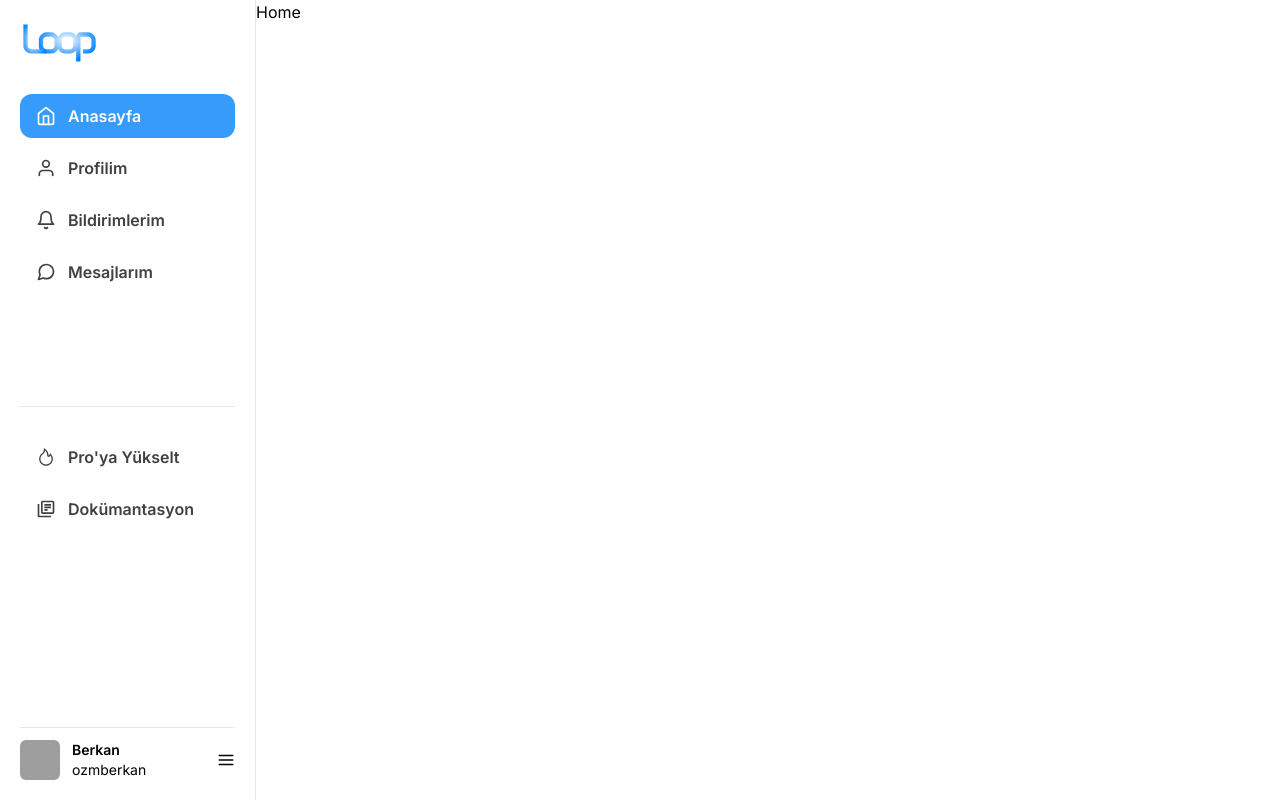
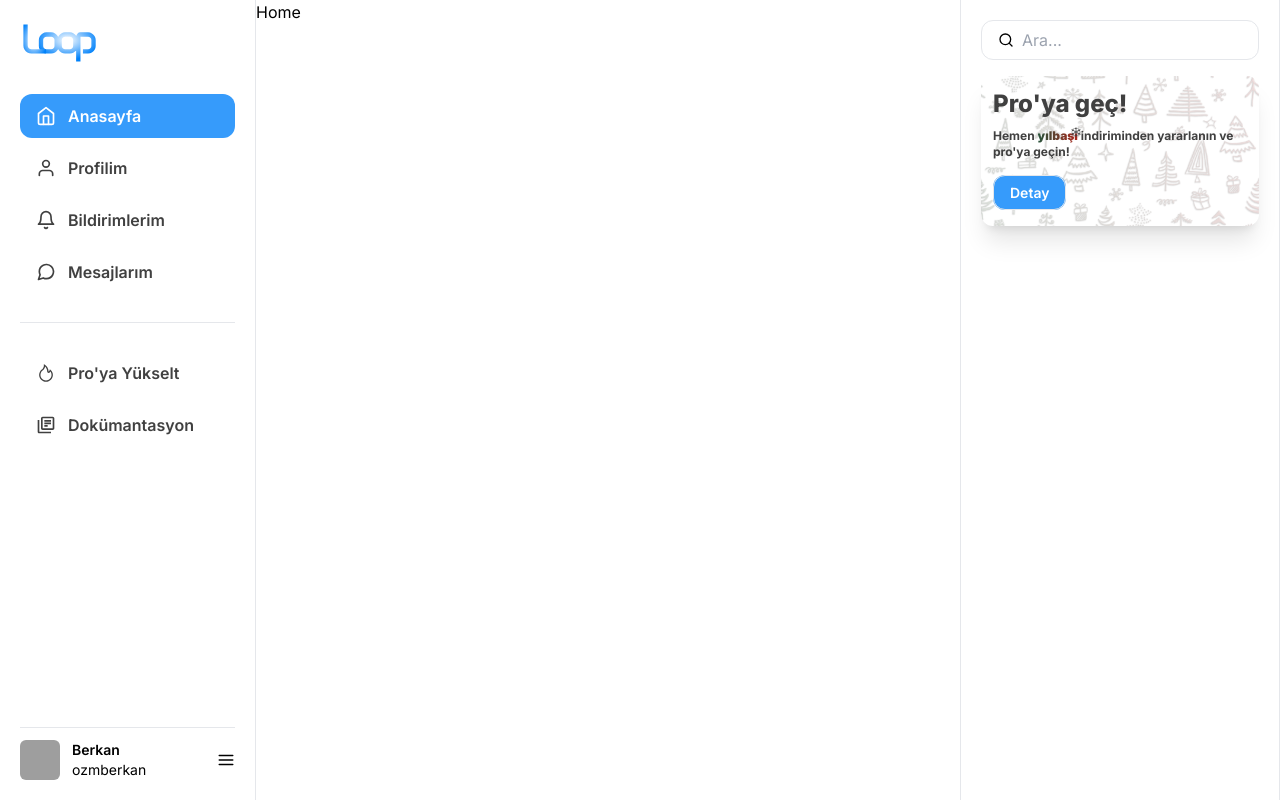
Before and after one commit to ozmberkan/loop, a React (Vite) app in the folder frontend/: page / in a window 1280 px wide. Built offline with nearby package versions, Linux system fonts and the light colour scheme; grey boxes are pictures that could not be loaded.

Commit message:
right bar & pro box added

```diff
--- /dev/null
+++ b/frontend/src/components/Rightbar/Rightbar.jsx
@@ -0,0 +1,25 @@
+import React from "react";
+import { FiSearch } from "react-icons/fi";
+import Pro from "../UI/Rightbar/Pro";
+
+const Rightbar = () => {
+  return (
+    <div className="min-w-80 max-w-64 p-5 flex flex-col items-start justify-start border-r gap-4 border-l">
+      <form>
+        <div className="flex items-center gap-x-2 border rounded-xl px-4 h-10">
+          <span>
+            <FiSearch />
+          </span>
+          <input
+            type="text"
+            className="h-full w-full outline-none"
+            placeholder="Ara..."
+          />
+        </div>
+      </form>
+      <Pro />
+    </div>
+  );
+};
+
+export default Rightbar;
--- /dev/null
+++ b/frontend/src/components/UI/Rightbar/Pro.jsx
@@ -0,0 +1,32 @@
+import React from "react";
+import { IoIosSnow } from "react-icons/io";
+import { Link } from "react-router-dom";
+
+const Pro = () => {
+  return (
+    <div className="p-3 rounded-xl h-[150px] w-full bg-premium bg-opacity-1  bg-center bg-cover flex flex-col gap-3 shadow-xl">
+      <div className="flex flex-col">
+        <h1 className="font-extrabold text-neutral-700 text-2xl">
+          Pro'ya geç!
+        </h1>
+        <p className="text-xs font-bold mt-2 text-neutral-700">
+          Hemen{" "}
+          <strong className="bg-clip-text text-transparent bg-gradient-to-r from-[#28543C] to-[#AF261C] relative ">
+            yılbaşı
+            <span className="text-neutral-700 absolute -top-0.5 -right-1">
+              <IoIosSnow />
+            </span>
+          </strong>{" "}
+          indiriminden yararlanın ve pro'ya geçin!
+        </p>
+      </div>
+      <div className="mt-2">
+        <Link className="bg-primary text-white border text-sm font-semibold px-4 py-2 rounded-xl ">
+          Detay
+        </Link>
+      </div>
+    </div>
+  );
+};
+
+export default Pro;
--- a/frontend/src/components/UI/Sidebar/LowerLink.jsx
+++ b/frontend/src/components/UI/Sidebar/LowerLink.jsx
@@ -4,7 +4,7 @@ import { LowerLinks } from "~/data/data";
 
 const LowerLink = () => {
   return (
-    <div className="w-full flex flex-col gap-2 items-start justify-start h-full">
+    <div className="w-full flex flex-col gap-2 items-start justify-start h-full ">
       {LowerLinks.map((link) => (
         <NavLink
           id={link.id}
--- a/frontend/src/components/UI/Sidebar/ProfileLink.jsx
+++ b/frontend/src/components/UI/Sidebar/ProfileLink.jsx
@@ -3,7 +3,7 @@ import { FiMenu } from "react-icons/fi";
 
 const ProfileLink = () => {
   return (
-    <div className="mt-auto border-t pt-3 w-full   text-sm flex justify-between    items-center gap-x-2">
+    <div className="mt-auto border-t pt-3 w-full text-sm flex justify-between    items-center gap-x-2">
       <div className="flex items-center gap-x-3">
         <img
           src="https://avatars.githubusercontent.com/u/148571945?v=4"
--- a/frontend/src/components/UI/Sidebar/UpperLink.jsx
+++ b/frontend/src/components/UI/Sidebar/UpperLink.jsx
@@ -4,7 +4,7 @@ import { UpperLinks } from "~/data/data";
 
 const UpperLink = () => {
   return (
-    <div className="w-full flex flex-col gap-2 items-start justify-start h-full">
+    <div className="w-full flex flex-col gap-2 items-start justify-start  ">
       {UpperLinks.map((link) => (
         <NavLink
           key={link.id}
--- a/frontend/src/layouts/Layout.jsx
+++ b/frontend/src/layouts/Layout.jsx
@@ -1,5 +1,6 @@
 import React from "react";
 import { Outlet } from "react-router-dom";
+import Rightbar from "~/components/Rightbar/Rightbar";
 import Sidebar from "~/components/Sidebar/Sidebar";
 import Container from "~/containers/Container";
 
@@ -8,6 +9,7 @@ const Layout = () => {
     <Container>
       <Sidebar />
       <Outlet />
+      <Rightbar />
     </Container>
   );
 };
--- a/frontend/tailwind.config.js
+++ b/frontend/tailwind.config.js
@@ -9,6 +9,9 @@ export default {
       fontFamily: {
         inter: ["Inter", "sans-serif"],
       },
+      backgroundImage: {
+        premium: "url('/src/assets/premium.svg')",
+      },
     },
   },
   plugins: [],
```
Also changed, not shown: frontend/src/assets/premium.svg (added).
